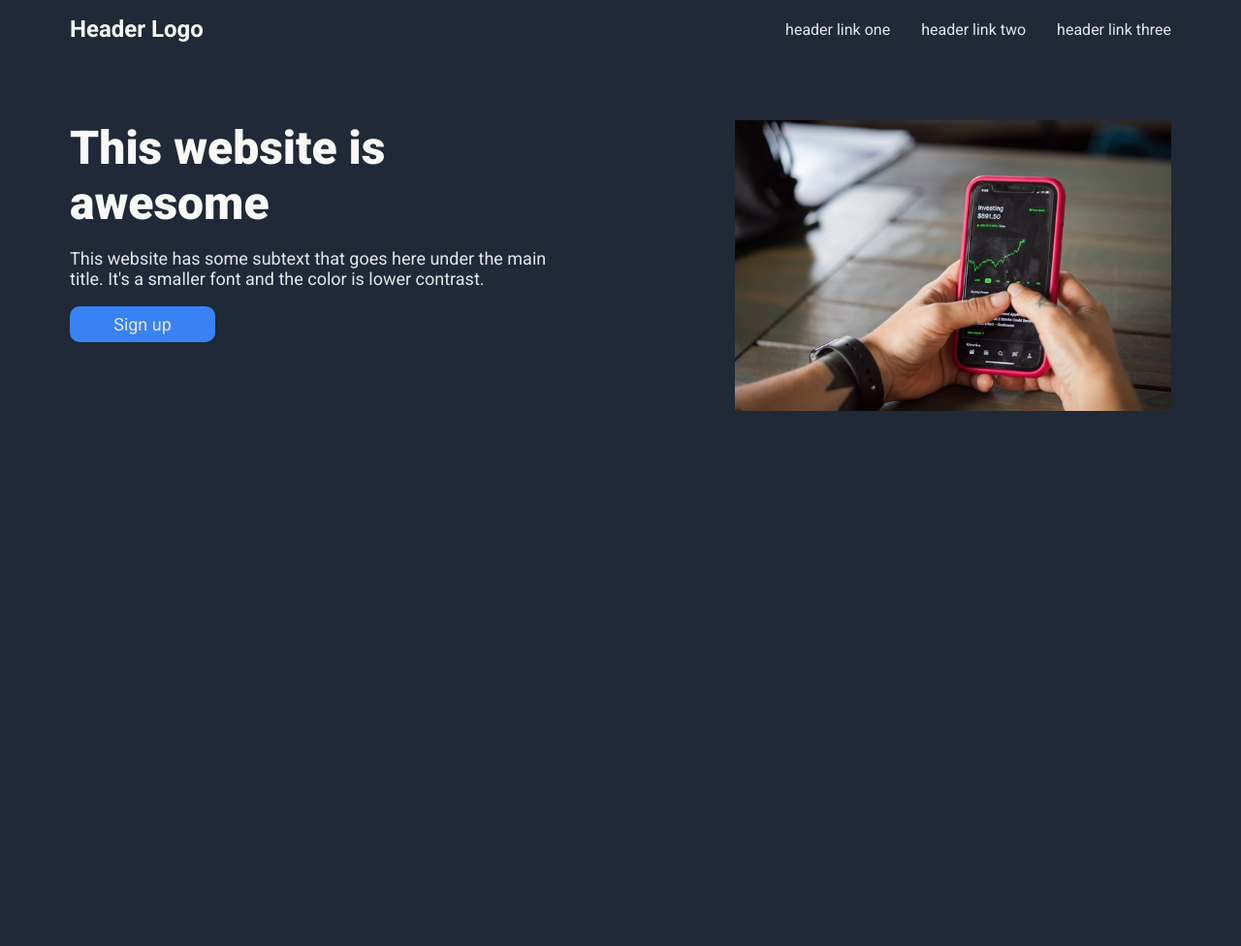
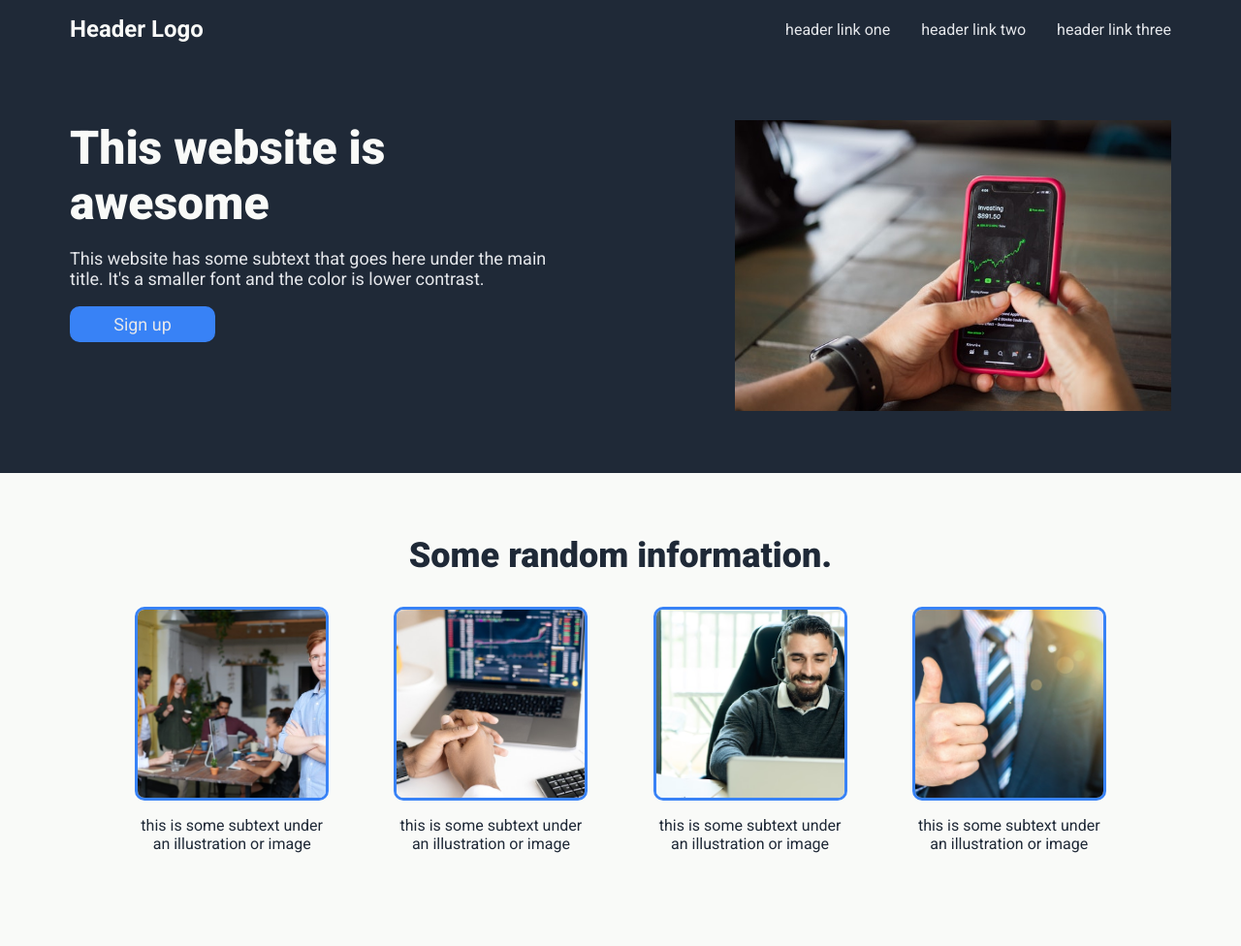
Before and after one commit to pietyr/odin-landing-page, a plain HTML site: page index.html in a window 1280 px wide. Shown: the whole page at 97% size. Before the commit the page ends 800 px from the top, so only its background shows below. Drawn offline with Linux system fonts and the light colour scheme.

Commit message:
Add and style main with first section

```diff
--- a/index.html
+++ b/index.html
@@ -36,5 +36,48 @@
 				alt="person-holding-smartphone"
 			/>
 		</header>
+		<main>
+			<section class="information">
+				<h3>Some random information.</h3>
+				<div class="gallery">
+					<figure>
+						<img
+							src="img/meeting.jpg"
+							alt="Man Standing Beside People Sitting Beside Table With Laptops"
+						/>
+						<figcaption>
+							this is some subtext under an illustration or image
+						</figcaption>
+					</figure>
+					<figure>
+						<img
+							src="img/laptop.jpg"
+							alt="Laptop with stocks chart"
+						/>
+						<figcaption>
+							this is some subtext under an illustration or image
+						</figcaption>
+					</figure>
+					<figure>
+						<img
+							src="img/customer-service.jpg"
+							alt="Man in Black Sweater Wearing Black Headphones"
+						/>
+						<figcaption>
+							this is some subtext under an illustration or image
+						</figcaption>
+					</figure>
+					<figure>
+						<img
+							src="img/like.jpg"
+							alt="Close-up Photo of Man Wearing Black Suit Jacket Doing Thumbs Up Gesture"
+						/>
+						<figcaption>
+							this is some subtext under an illustration or image
+						</figcaption>
+					</figure>
+				</div>
+			</section>
+		</main>
 	</body>
 </html>
--- a/style.css
+++ b/style.css
@@ -59,6 +59,7 @@ nav {
 
 h1 a {
 	color: var(--white);
+	font-weight: 700;
 }
 
 header {
@@ -91,3 +92,46 @@ header h2 {
 	padding: 8px;
 	border-radius: 10px;
 }
+
+main {
+	background-color: var(--white);
+	color: var(--dark);
+}
+
+.information {
+	max-width: var(--content-width);
+	margin: 0 auto;
+	padding: 64px 32px;
+	text-align: center;
+}
+
+h3 {
+	font-size: 36px;
+	font-weight: 900;
+}
+
+.gallery {
+	display: flex;
+	flex-wrap: wrap;
+	justify-content: space-evenly;
+	padding: 32px 0;
+}
+
+figure {
+	width: 200px;
+	margin: 0;
+	padding: 0;
+}
+
+figure img {
+	display: block;
+	border: 3px solid var(--blue);
+	border-radius: 10px;
+	width: 200px;
+	height: 200px;
+	object-fit: cover;
+}
+
+figcaption {
+	margin-top: 16px;
+}
```
Also changed, not shown: img/customer-service.jpg (added), img/laptop.jpg (added), img/like.jpg (added), img/meeting.jpg (added).
